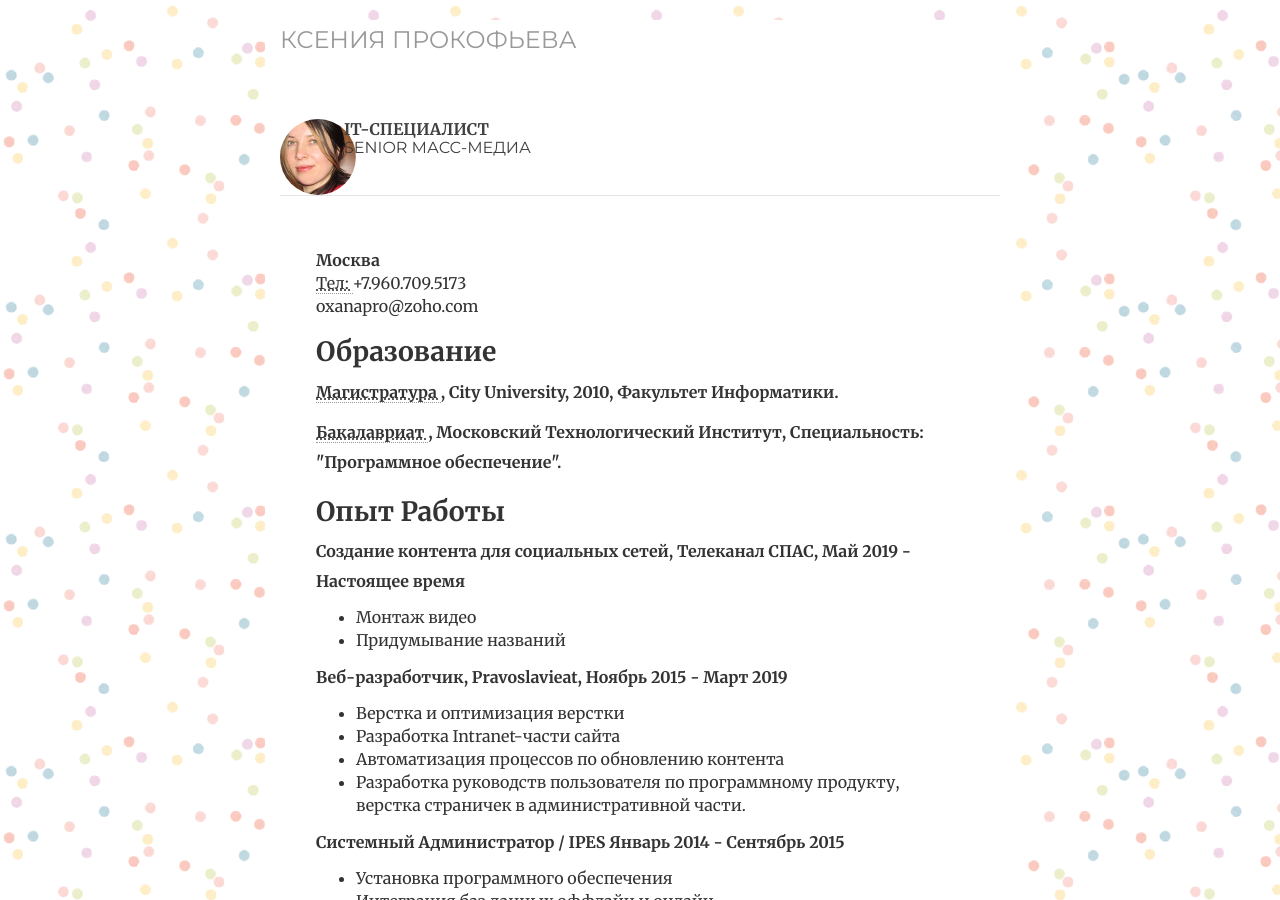
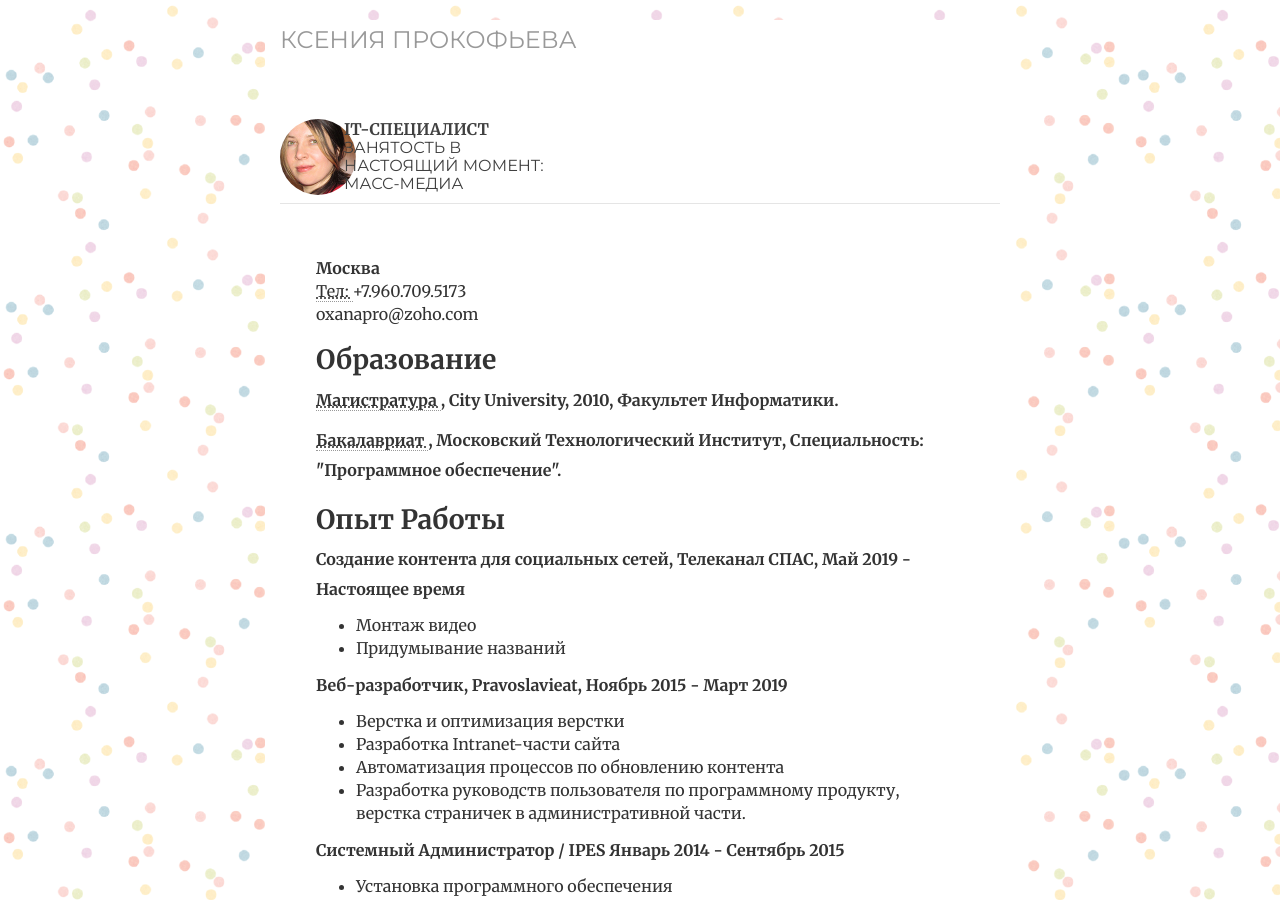
Before and after one commit to cvkp/cvkp.github.io, a Jekyll site: the page built from index.html, in a window 1280 px wide and 900 px high. Built offline with Jekyll 4.4.1, drawn with Linux system fonts in a browser that asks for light colours; nearby versions of some CDN libraries; the list of posts is cut into pages by our own code.

Commit message:
Update index.html

```diff
--- a/index.html
+++ b/index.html
@@ -29,7 +29,7 @@ ref: cv
     </div>
     <div class="mh-contributor__details">
         <h4 class="mh-contributor__name">IT-специалист </h4>
-        <p class="mh-contributor__role">Senior масс-медиа </p>
+        <p class="mh-contributor__role">Занятость в настоящий момент: масс-медиа </p>
     </div>
 </div>
 
```
